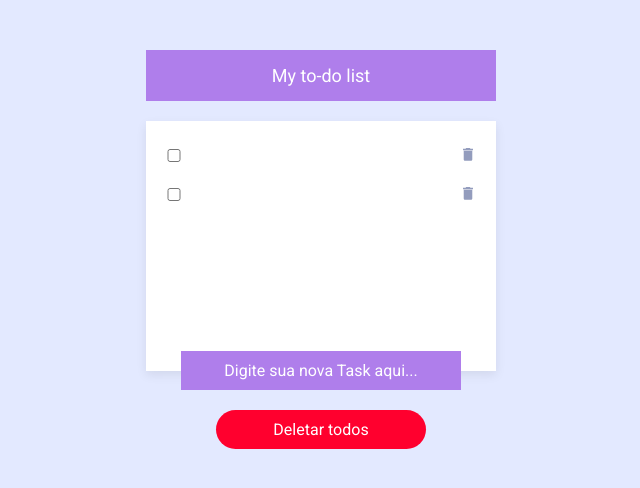
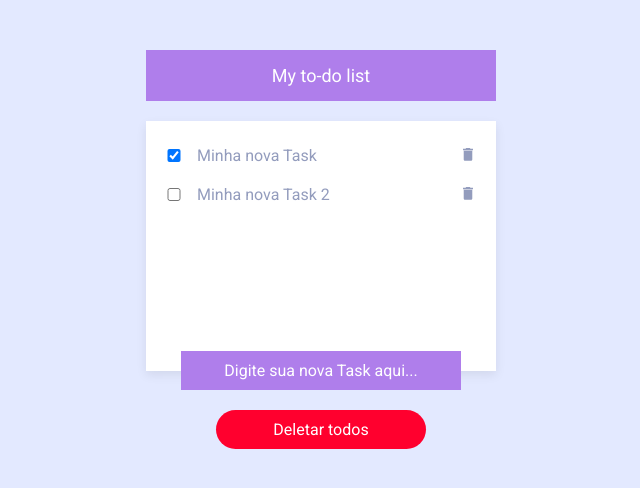
Before and after one commit to gusdepaula/curso-angular-to-do-list, an Angular app: page / in a window 1280 px wide. Shown: the top 488 px of the page, without its empty margins (319-959 px from the left). Built offline with nearby package versions, Linux system fonts and the light colour scheme.

Commit message:
Hands-on 7

```diff
--- a/src/app/modules/home/components/todo-list/todo-list.component.html
+++ b/src/app/modules/home/components/todo-list/todo-list.component.html
@@ -1,12 +1,8 @@
-<section>
-  <ul>
-    <li>
-      <input type="checkbox" /><input type="text" /><button>
-        <img src="assets/icons/icon-trash.svg" alt="" />
-      </button>
-    </li>
-    <li>
-      <input type="checkbox" /><input type="text" class="checked" /><button>
+<section [ngClass]="{ loading: !taskList.length }">
+  <ul *ngIf="taskList.length">
+    <li *ngFor="let item of taskList; let i = index">
+      <input type="checkbox" [(ngModel)]="item.checked" />
+      <input type="text" [(ngModel)]="item.task" /><button>
         <img src="assets/icons/icon-trash.svg" alt="" />
       </button>
     </li>
@@ -14,4 +10,6 @@
 </section>
 
 <app-todo-input-add-itens></app-todo-input-add-itens>
-<app-to-do-button-delete-all></app-to-do-button-delete-all>
+<app-to-do-button-delete-all
+  *ngIf="taskList.length"
+></app-to-do-button-delete-all>
--- a/src/app/modules/home/components/todo-list/todo-list.component.ts
+++ b/src/app/modules/home/components/todo-list/todo-list.component.ts
@@ -1,12 +1,29 @@
-import { Component } from '@angular/core';
+import { Component, OnInit } from '@angular/core';
 import { TodoInputAddItensComponent } from '../todo-input-add-itens/todo-input-add-itens.component';
 import { TodoButtonDeleteAllComponent } from '../todo-button-delete-all/todo-button-delete-all.component';
+import { TaskList } from '../../model/task-list';
+import { CommonModule } from '@angular/common';
+import { FormsModule } from '@angular/forms';
 
 @Component({
   selector: 'app-todo-list',
   standalone: true,
-  imports: [TodoInputAddItensComponent, TodoButtonDeleteAllComponent],
+  imports: [
+    TodoInputAddItensComponent,
+    TodoButtonDeleteAllComponent,
+    CommonModule,
+    FormsModule,
+  ],
   templateUrl: './todo-list.component.html',
   styleUrl: './todo-list.component.scss',
 })
-export class TodoListComponent {}
+export class TodoListComponent implements OnInit {
+  public taskList: Array<TaskList> = [
+    { task: 'Minha nova Task', checked: true },
+    { task: 'Minha nova Task 2', checked: false },
+  ];
+
+  constructor() {}
+
+  ngOnInit(): void {}
+}
--- /dev/null
+++ b/src/app/modules/home/model/task-list.ts
@@ -0,0 +1,5 @@
+export interface TaskList {}
+export interface TaskList {
+  task: string;
+  checked: boolean;
+}
```
